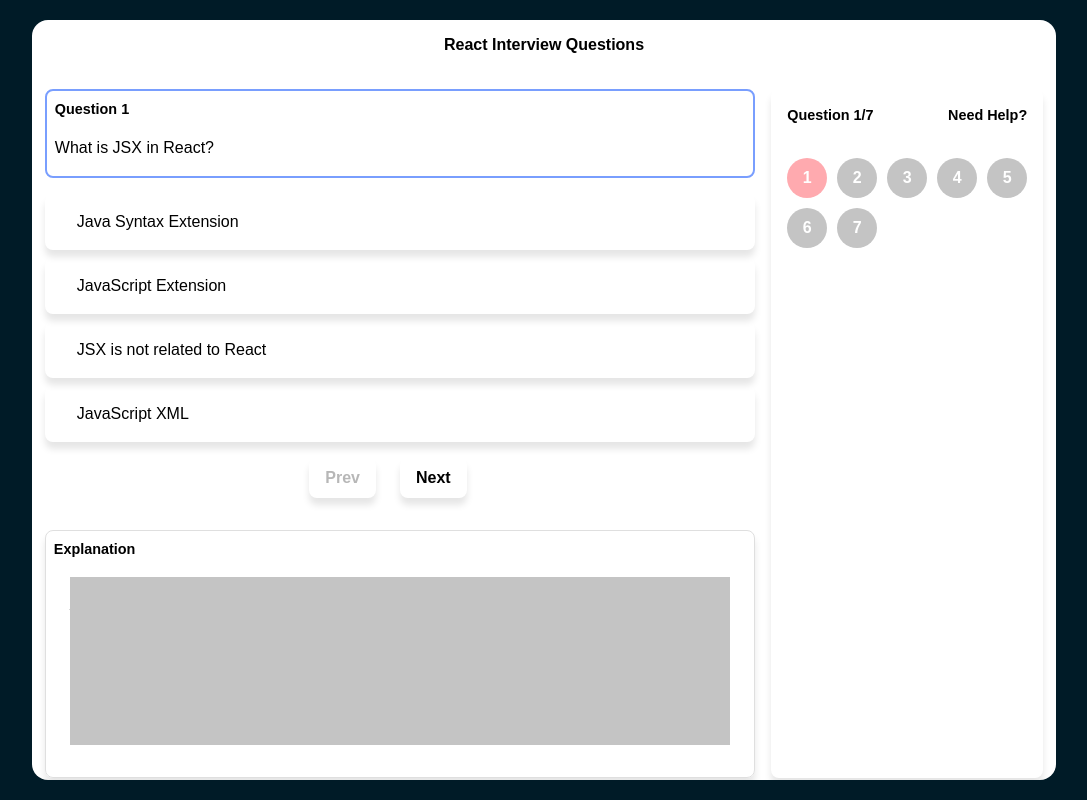
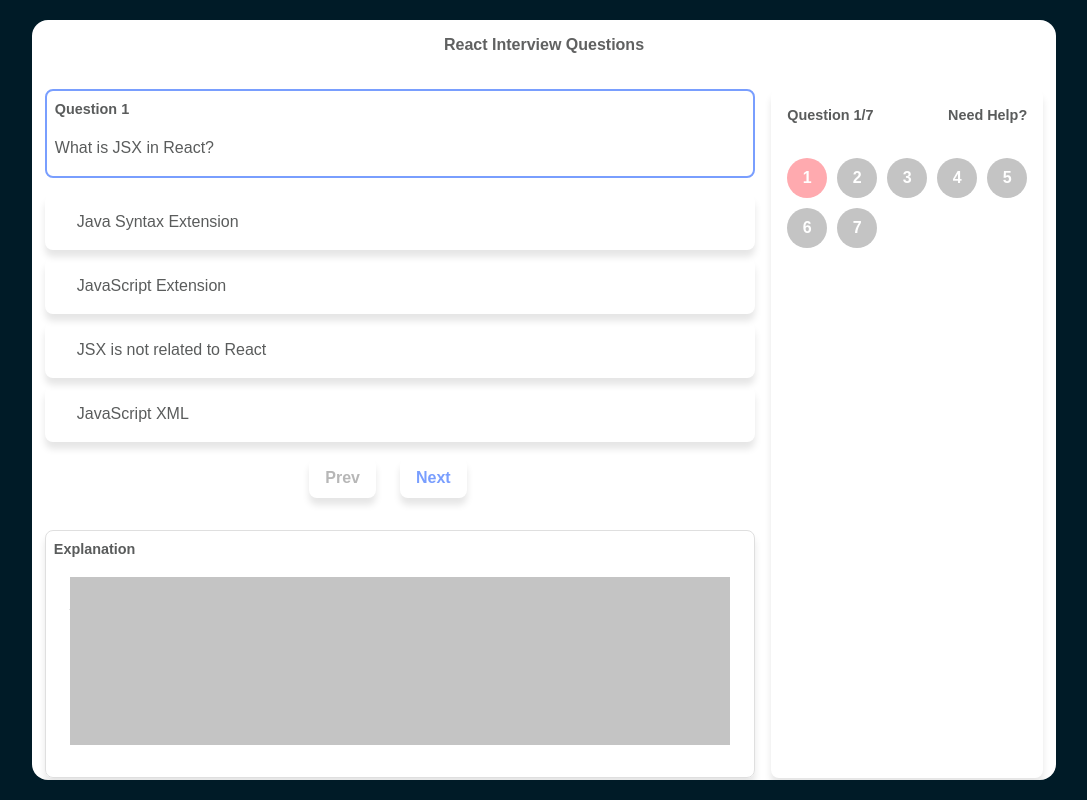
Before and after one commit to ivanwritescode/frontend-interview-quiz-app, a React (Vite) app: page / in a window 1280 px wide. Shown: the whole page, without its empty margins (96-1183 px from the left). Built offline with nearby package versions, Linux system fonts and the light colour scheme.

Commit message:
Updated text colors

```diff
--- a/src/App.css
+++ b/src/App.css
@@ -23,6 +23,7 @@
   top: 50%;
   left: 50%;
   transform: translate(-50%, -50%);
+  color: #5a5c5c;
 }
 
 .grid-container {
@@ -43,6 +44,7 @@
   font-size: 1rem;
   text-align: center;
   margin-bottom: 1rem;
+  color: #606161;
 }
 
 .question-section {
@@ -122,6 +124,11 @@
   margin-right: 1.5rem;
   font-weight: 700;
   cursor: pointer;
+  color: #799efe;
+}
+
+.btn:disabled {
+  color: #b7b7b7;
 }
 
 .btn:disabled:hover,
```
